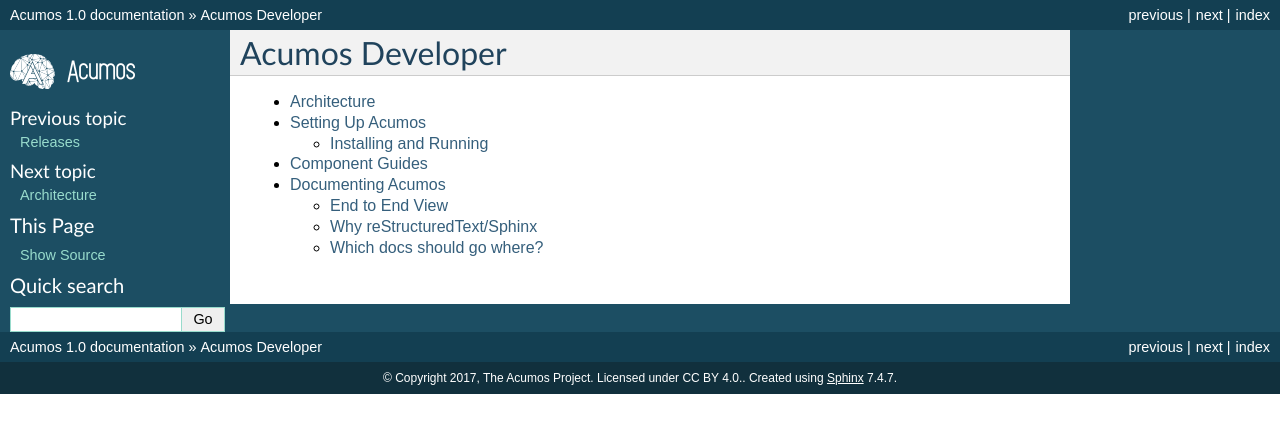
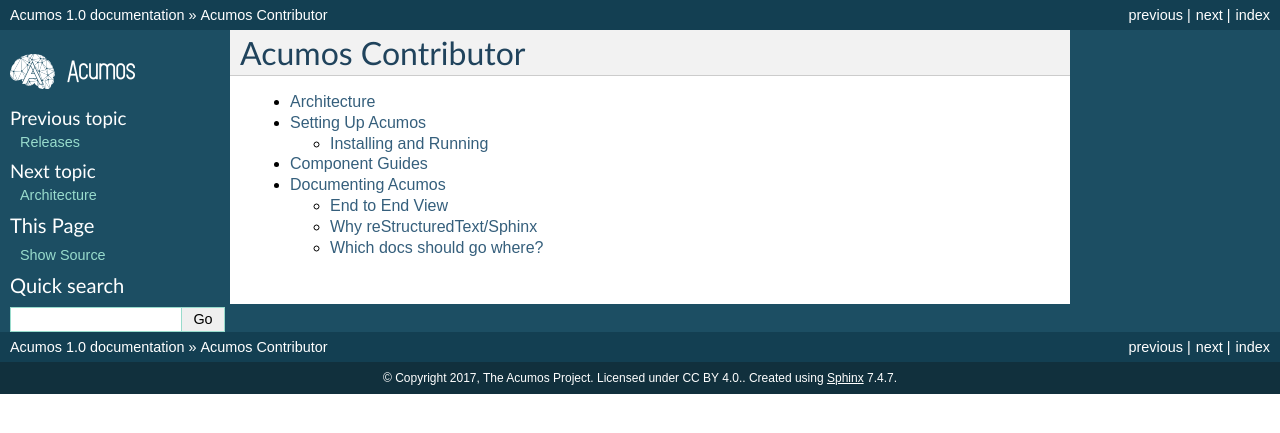
Before and after one commit to acumos/documentation, a Sphinx documentation site: the page built from docs/AcumosContributor/index.rst, in a window 1280 px wide. Shown: the top 433 px of the page. Built offline with Sphinx 7.4.7, drawn with Linux system fonts in a browser that asks for light colours; pages that are not in the unit, such as notebooks, are missing from menus.

Commit message:
Add databroker submodule
Update .gitmodules
Rename AcumosDeveloper to AcumosContributor
Rename DevelopmentGuides to component-guides
Update index files

Issue: ACUMOS-470

Change-Id: I5c6289cf028b05539b92a88a59708b44915cca6d
Signed-off-by: Aimee Ukasick <aimeeu.opensource@gmail.com>

```diff
--- a/docs/AcumosDeveloper/DevelopmentGuides.rst
+++ b/docs/AcumosContributor/component-guides.rst
@@ -28,6 +28,7 @@
       ../submodules/acumos-python-client/docs/index
       ../submodules/acumos-r-client/docs/index
       ../submodules/common-dataservice/docs/index
+	  ../submodules/databroker/index
       ../submodules/design-studio/docs/index
       ../submodules/face-privacy-filter/docs/index
       ../submodules/federation/docs/index
--- a/docs/AcumosDeveloper/index.rst
+++ b/docs/AcumosContributor/index.rst
@@ -15,14 +15,14 @@
 .. See the License for the specific language governing permissions and
 .. limitations under the License.
 .. ===============LICENSE_END=========================================================
-================
-Acumos Developer
-================
+==================
+Acumos Contributor
+==================
 
 .. toctree::
    :maxdepth: 2
 
    Architecture
    Settingup
-   DevelopmentGuides
+   component-guides
    DocumentingAcumos
--- a/docs/index.rst
+++ b/docs/index.rst
@@ -25,7 +25,7 @@
    :maxdepth: 2
 
    Release/Releases
-   AcumosDeveloper/index
+   AcumosContributor/index
    AcumosUser/index
 
 
```
Also changed, not shown: .gitmodules, docs/AcumosContributor/Architecture.rst (renamed from docs/AcumosDeveloper/Architecture.rst), docs/AcumosContributor/DocumentingAcumos.rst (renamed from docs/AcumosDeveloper/DocumentingAcumos.rst), docs/AcumosContributor/InstallRun.rst (renamed from docs/AcumosDeveloper/InstallRun.rst), docs/AcumosContributor/Settingup.rst (renamed from docs/AcumosDeveloper/Settingup.rst).
